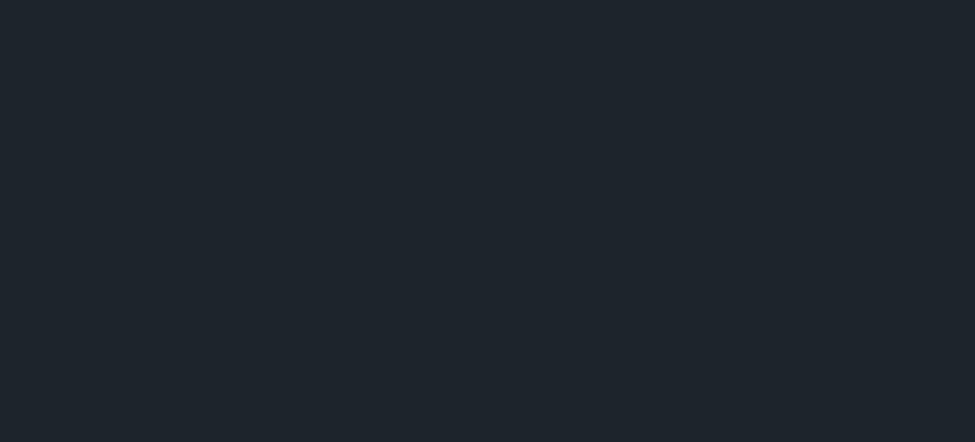
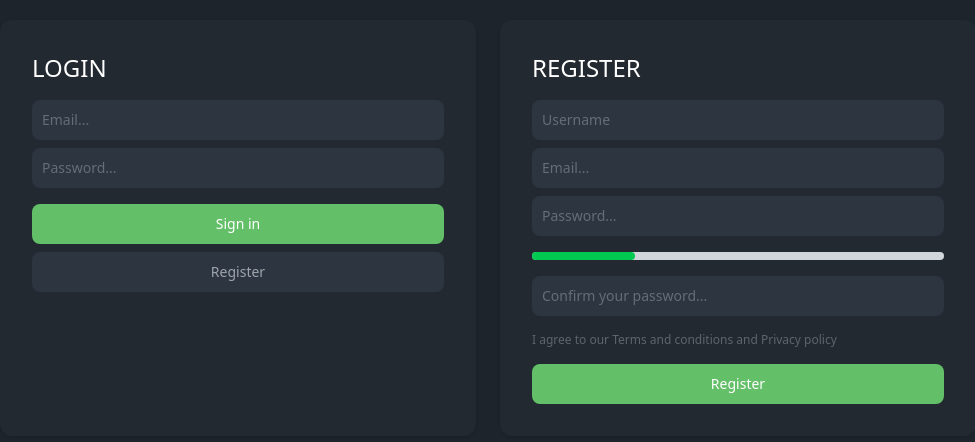
Before and after one commit to luKorsica/Dockraft, an Angular app in the folder website-Dockcraft/: page /login in a window 1280 px wide. Before the commit this address led to /. Shown: the part 172-614 px from the top of the page, without its empty margins (152-1127 px from the left). Built offline with nearby package versions, Linux system fonts and the light colour scheme.

Commit message:
add login

```diff
--- a/website-Dockcraft/src/app/app.routes.ts
+++ b/website-Dockcraft/src/app/app.routes.ts
@@ -1,6 +1,8 @@
 import { Routes } from '@angular/router';
 import { Home } from './pages/home/home';
+import { Login } from './pages/login/login';
 
 export const routes: Routes = [
-    {path:"", component:Home}
+    {path:"", component:Home},
+    {path:"login", component:Login}
 ];
--- a/website-Dockcraft/src/app/pages/home/home.html
+++ b/website-Dockcraft/src/app/pages/home/home.html
@@ -119,14 +119,12 @@
         <div class="flex gap-3">
           <!-- Stop -->
           <button
-            (click)="stop()"
             class="px-6 py-2.5 text-sm font-semibold rounded-lg bg-[#5E656B] text-white hover:bg-[#6c747b] transition-colors">
             Stop
           </button>
 
           <!-- Restart -->
           <button
-            (click)="restart()"
             class="px-6 py-2.5 text-sm font-semibold rounded-lg bg-[#5E656B] text-white hover:bg-[#6c747b] transition-colors">
             Restart
           </button>
@@ -134,7 +132,6 @@
 
         <!-- Console à droite -->
         <button
-          (click)="openConsole()"
           class="px-6 py-2.5 text-sm font-semibold rounded-lg bg-[#5E656B] text-white hover:bg-[#6c747b] transition-colors">
           Console
         </button>
--- /dev/null
+++ b/website-Dockcraft/src/app/pages/login/login.html
@@ -0,0 +1,68 @@
+<div class="min-h-screen flex items-center justify-center">
+    <div class="mx-auto max-w-5xl w-full px-6">
+        <div class="flex flex-wrap md:flex-nowrap items-stretch gap-6">
+
+            <!-- Card Login (gauche) -->
+            <section class="flex-1 rounded-xl  bg-[#222931] p-8 shadow">
+                <h1 class="text-2xl text-white mb-4">LOGIN</h1>
+
+                <div class="mb-4 space-y-2">
+                    <input type="text"
+                        class="bg-[#2C3540] text-[#9EA5AC] text-sm rounded-lg block w-full p-2.5 outline-none focus:ring-0"
+                        placeholder="Email..." />
+                    <input type="password"
+                        class="bg-[#2C3540] text-[#9EA5AC] text-sm rounded-lg block w-full p-2.5 outline-none focus:ring-0"
+                        placeholder="Password..." />
+                </div>
+
+                <div class="space-y-2">
+                    <button class="bg-[#63BF68] text-white text-sm rounded-lg w-full p-2.5 hover:opacity-90 transition">
+                        Sign in
+                    </button>
+                    <button
+                        class="bg-[#2C3540] text-[#9EA5AC] text-sm rounded-lg w-full p-2.5 hover:opacity-80 transition">
+                        Register
+                    </button>
+                </div>
+            </section>
+
+            <!-- Card Register (droite) -->
+            <section class="flex-1 rounded-xl  bg-[#222931] p-8 shadow">
+                <h1 class="text-2xl text-white mb-4">REGISTER</h1>
+
+                <div class="mb-4 space-y-2">
+                    <input type="text"
+                        class="bg-[#2C3540] text-[#9EA5AC] text-sm rounded-lg block w-full p-2.5 outline-none focus:ring-0"
+                        placeholder="Username" />
+                    <input type="email"
+                        class="bg-[#2C3540] text-[#9EA5AC] text-sm rounded-lg block w-full p-2.5 outline-none focus:ring-0"
+                        placeholder="Email..." />
+                    <input type="password"
+                        class="bg-[#2C3540] text-[#9EA5AC] text-sm rounded-lg block w-full p-2.5 outline-none focus:ring-0"
+                        placeholder="Password..." />
+                </div>
+                <!-- Barre sous le password -->
+                <div class="relative w-full h-2 mb-4">
+                    <div class="absolute inset-0 w-full h-2 bg-gray-300 rounded"></div>
+                    <div class="absolute inset-0 w-[25%] h-2 bg-green-500 rounded"></div>
+                </div>
+
+
+                <div>
+                    <input type="password"
+                        class="bg-[#2C3540] text-[#9EA5AC] text-sm rounded-lg block w-full p-2.5 outline-none focus:ring-0 mb-4"
+                        placeholder="Confirm your password..." />
+                </div>
+                <div class="text-[#5E656B] text-xs mb-4">
+                    <p>I agree to our Terms and conditions and Privacy policy</p>
+                </div>
+                <div class="space-y-2">
+                    <button class="bg-[#63BF68] text-white text-sm rounded-lg w-full p-2.5 hover:opacity-80 transition">
+                        Register
+                    </button>
+                </div>
+            </section>
+
+        </div>
+    </div>
+</div>
```
Also changed, not shown: website-Dockcraft/src/app/pages/login/login.ts (added, +11 -0 lines), website-Dockcraft/src/app/pages/login/login.scss (added), 1 other file (tests, documents, lock files or other folders).
